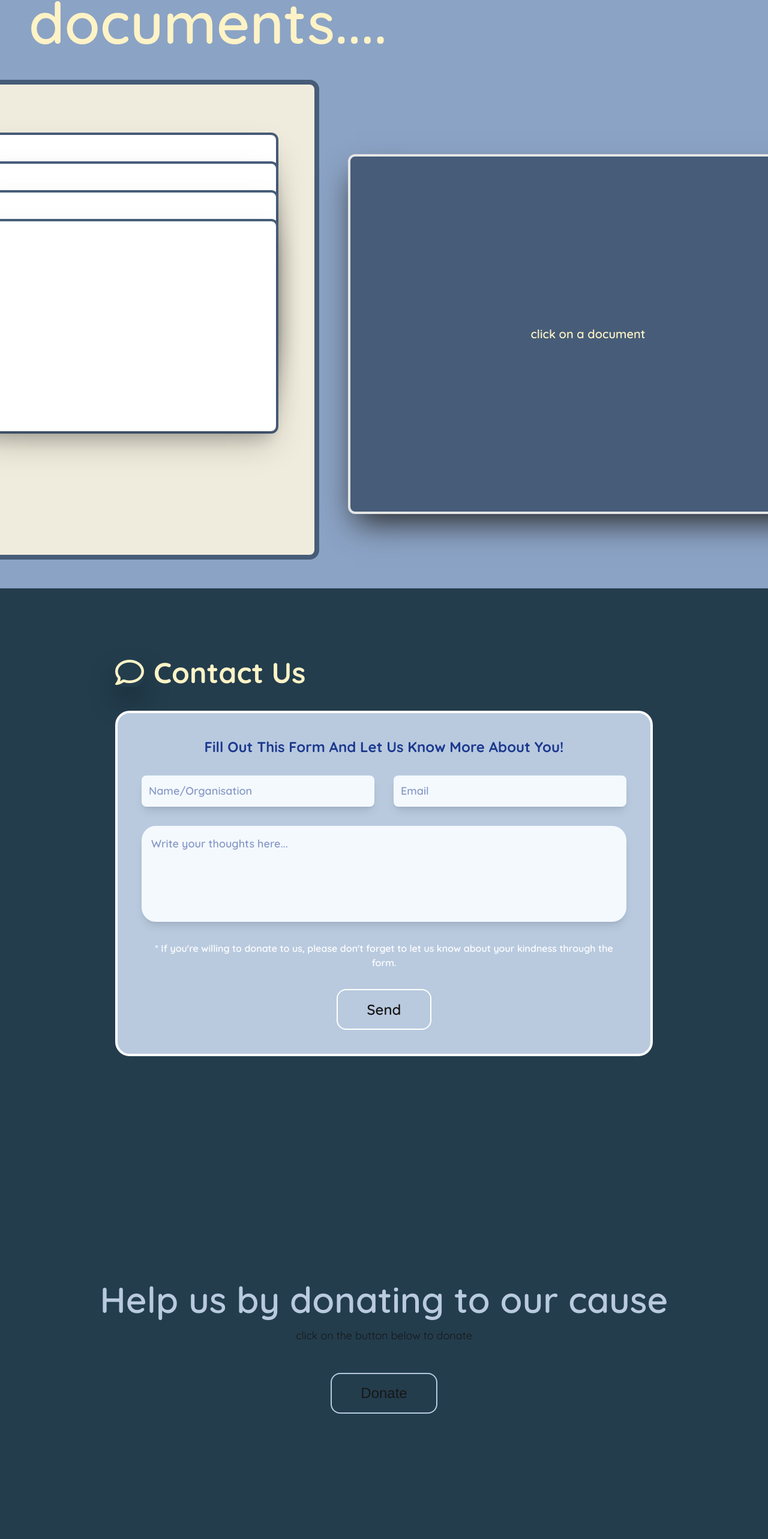
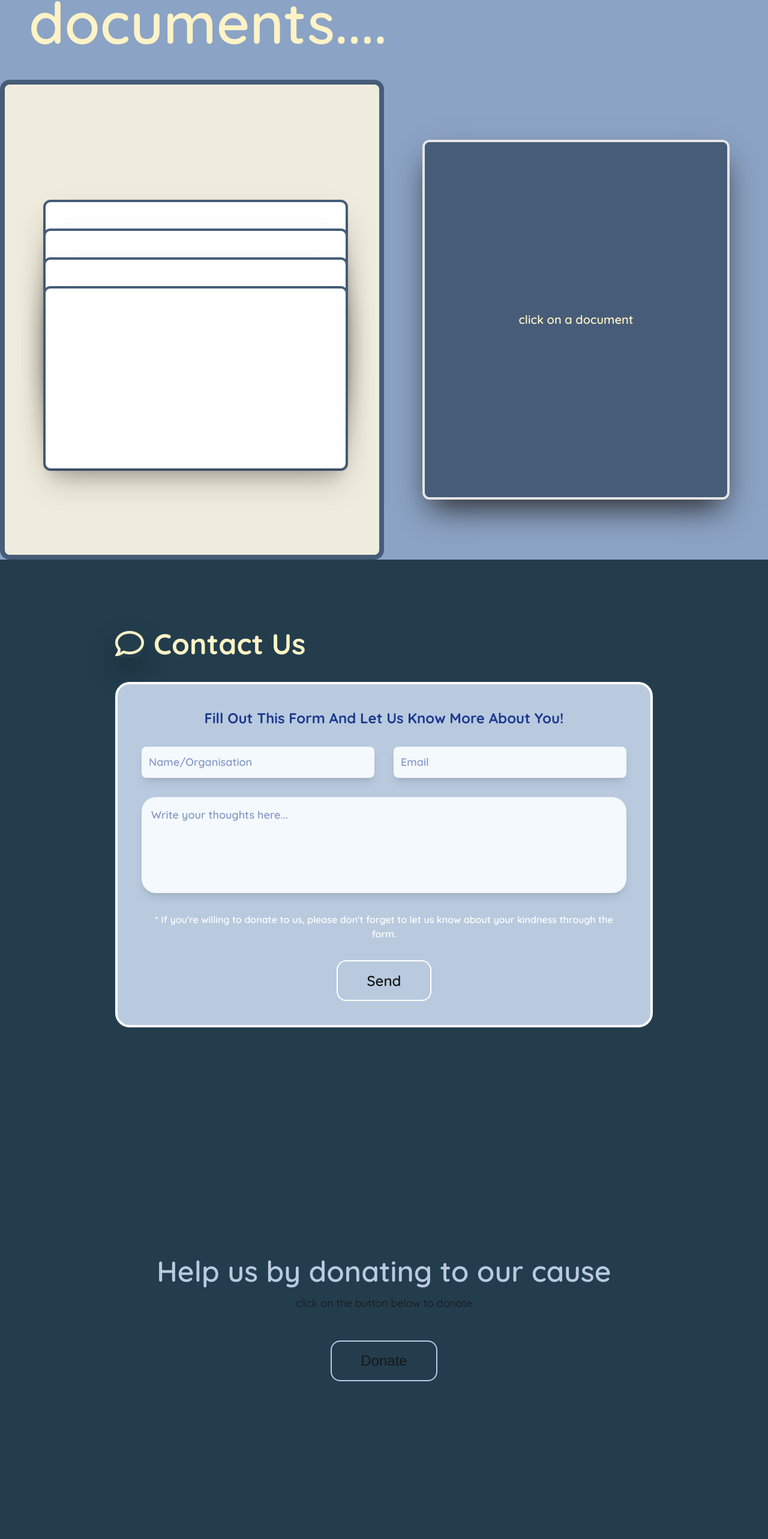
Before and after one commit to dishaadora/debaduttaeducationaltrust, a Next.js app: page / in a window 1280 px wide. Shown: the part 8688-11254 px from the top of the page at 60% size. Built offline with nearby package versions, Linux system fonts and the light colour scheme; a web font is replaced by a local one.

Commit message:
updated content

```diff
--- a/app/Certificates.tsx
+++ b/app/Certificates.tsx
@@ -14,19 +14,19 @@ export default function Certificates(){
     ];
 
       return (
-        <div className="parent-div flex items-center justify-center w-full overflow-hidden frostblue-bg">
+        <div className="parent-div flex sm:flex-col lg:flex-row min-h-screen items-center justify-center w-full overflow-hidden frostblue-bg">
 
       {/* LEFT: stacked certificates */}
-      <div className="leftContainer h-screen flex justify-center rounded-2xl moonlight-bg px-12 py-20 ml-12 mb-12 border-8 border-[#465c78]">
+      <div className="leftContainer h-screen w-full flex justify-center items-center rounded-2xl moonlight-bg lg:w-1/2 p-6 sm:p-10 lg:p-16 border-8 border-[#465c78]">
 
-      <div className="relative w-[520px] h-[420px]">
+      <div className="relative w-full max-w-[520px] h-[300px] sm:h-[350px] md:h-[400px]">
         <div
           className="absolute top-0 z-20 hover:-translate-y-2 transition border-4 border-[#465c78] rounded-xl cursor-pointer shadow-2xl"
           onClick={() => setActiveIndex(0)}
         >
           <iframe
             src="/certificates/pdf-01.pdf#toolbar=0"
-            className="w-[500px] h-[350px] rounded-xl shadow-xl cert-one pointer-events-none"
+            className="w-[500px] h-[350px] sm:h-[250px] md:h-[300px] rounded-xl shadow-xl cert-one pointer-events-none"
             title="certificate-1"
           />
         </div>
@@ -34,7 +34,7 @@ export default function Certificates(){
         <div className="absolute top-12 z-30 hover:-translate-y-2 transition border-4 border-[#465c78] rounded-xl  shadow-2xl" onClick={()=>setActiveIndex(1)}>
           <iframe
             src="/certificates/pdf-02-csr.pdf#toolbar=0"
-            className="w-[500px] h-[350px] rounded-xl shadow-xl cert-two pointer-events-none"
+            className="w-[500px] h-[350px] sm:h-[250px] md:h-[300px] rounded-xl shadow-xl cert-two pointer-events-none"
             title="certificate-2"
           />
         </div>
@@ -42,7 +42,7 @@ export default function Certificates(){
         <div className="absolute top-24 z-40 hover:-translate-y-2 transition border-4 border-[#465c78] rounded-xl shadow-2xl" onClick={()=>setActiveIndex(2)}>
           <iframe
             src="/certificates/pdf-03-12A-certificate.pdf#toolbar=0"
-            className="w-[500px] h-[350px] rounded-xl shadow-xl bg-white pointer-events-none"
+            className="w-[500px] h-[350px] sm:h-[250px] md:h-[300px] rounded-xl shadow-xl bg-white pointer-events-none"
             title="certificate-3"
           />
         </div>
@@ -50,7 +50,7 @@ export default function Certificates(){
         <div className="absolute top-36 z-40 hover:-translate-y-2 transition border-4 border-[#465c78] rounded-xl shadow-2xl" onClick={()=>setActiveIndex(3)}>
           <iframe
           src="/certificates/pdf-04-e-anudaan.pdf#toolbar=0"
-          className="w-[500px] h-[350px] rounded-xl shadow-xl pointer-events-none"
+          className="w-[500px] h-[350px] sm:h-[250px] md:h-[300px] rounded-xl shadow-xl pointer-events-none"
           title="certificate-3"
           />
         </div>
@@ -60,8 +60,8 @@ export default function Certificates(){
 
 
       {/* RIGHT: selected certificate */}
-      <div className="rightCont flex items-center justify-center h-screen frostblue-bg px-12">
-        <div className="relative w-[800px] h-[600px] rounded-xl px-4 border-4 border-neutral-200 overflow-hidden shadow-2xl shadow-neutral-800 bg-[#465c78]">
+      <div className="rightCont w-full lg:w-1/2 flex items-center justify-center min-h-screen frostblue-bg p-6 sm:p-10 lg:p-16">
+        <div className="relative w-full max-w-[900px] h-[350px] sm:h-[450px] md:h-[550px] lg:h-[600px] rounded-xl px-4 border-4 border-neutral-200 overflow-hidden shadow-2xl shadow-neutral-800 bg-[#465c78]">
             {activeIndex !== null ? (
               <iframe
                 src={`${pdfFiles[activeIndex]}#toolbar=0&view=FitH`}
--- a/app/Donation.tsx
+++ b/app/Donation.tsx
@@ -2,9 +2,9 @@ import {quicksand , quintessential} from "./ui/fonts";
 export default function Donation(){
     return(
         <>
-        <div className="flex flex-col gap-12 h-screen justify-center items-center">
+        <div className="flex flex-col gap-12 min-h-screen justify-center items-center">
             <div className="w-full">
-                <p className={`${quicksand.className} text-6xl font-semibold flex justify-center mx-20 rounded-[15px] text-[#b9cadf] py-4 mt-[20px]`}>Help us by donating to our cause</p>
+                <p className={`${quicksand.className} sm:text-3xl md:text-5xl font-semibold flex justify-center mx-20 rounded-[15px] text-[#b9cadf] py-4 mt-[20px]`}>Help us by donating to our cause</p>
                 <p className={`${quicksand.className} text-lg flex items-center justify-center`}>click on the button below to donate</p>
             </div>
             <div className="w-full flex justify-center items-center">
```
